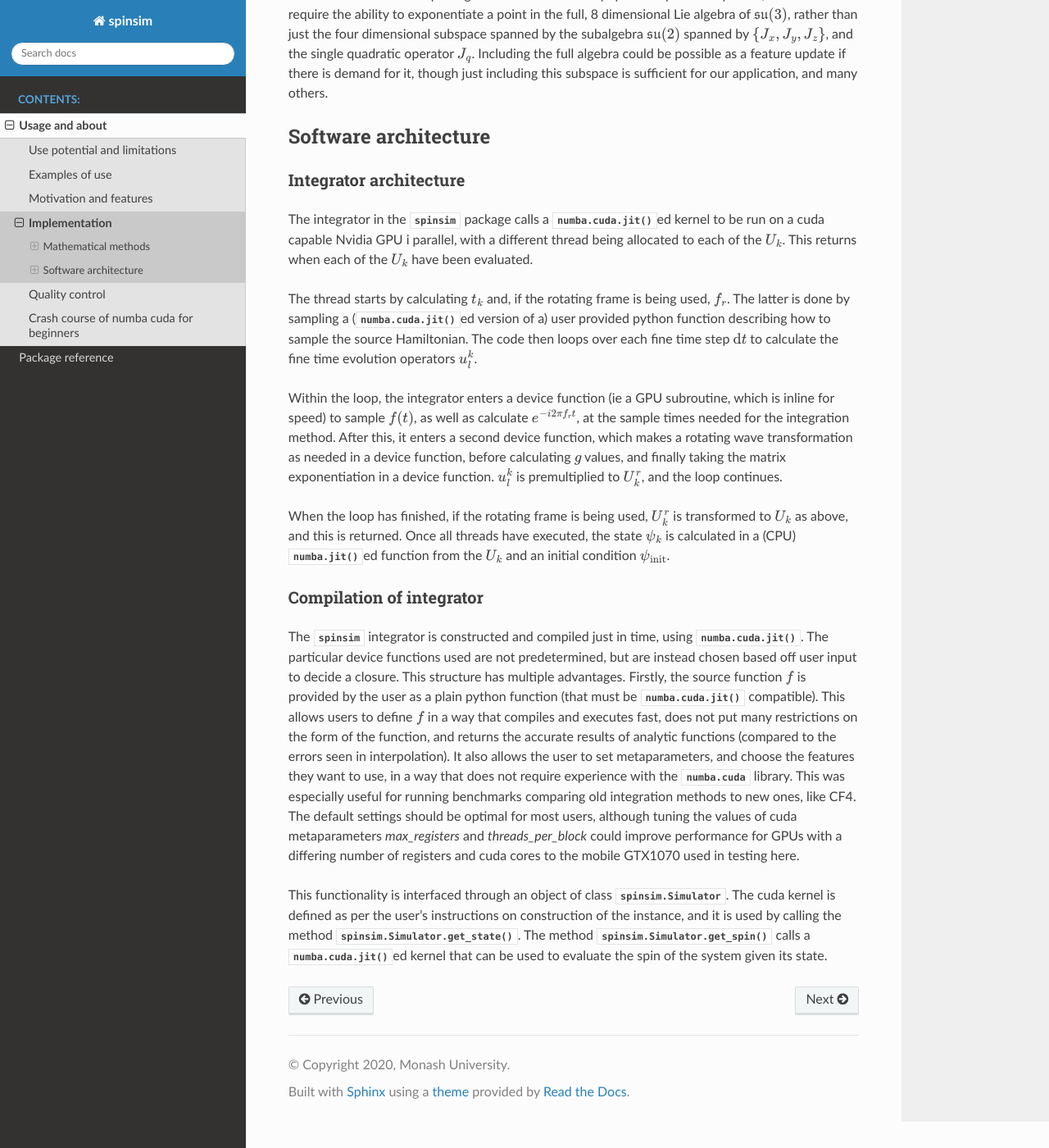
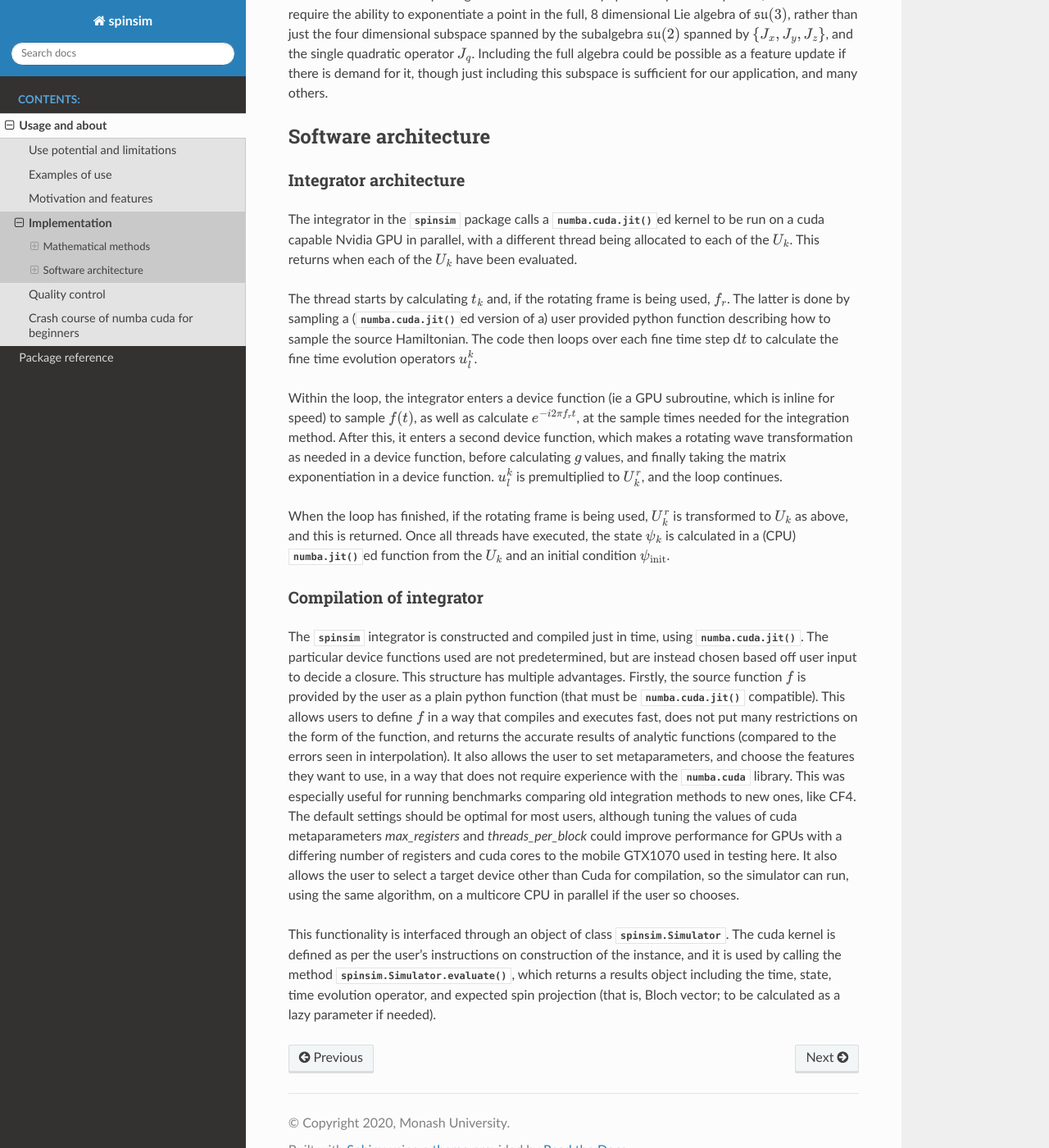
Before and after one commit to alexander-tritt-monash/spinsim, a Sphinx documentation site: the page built from docs/source/about.architecture.rst, in a window 1280 px wide and 1400 px high, scrolled down 2501 px. Shown: the whole window at 82% size. Built offline with Sphinx 7.4.7 and the Read the Docs theme 2.0.0, drawn with Linux system fonts in a browser that asks for light colours; cross-references to code outside the pages are shown as plain code; some of the changed text lies outside the part shown.

```diff
--- a/docs/source/about.architecture.rst
+++ b/docs/source/about.architecture.rst
@@ -36,7 +36,7 @@ This means that a time series for the state of the system can be evaluated by ev
 
 with :math:`\mathrm{D}t` the time step of the time series.
 
-Also importantly, while each of the :math:`\psi_k` must be evaluated sequentially, the value of the :math:`U_k` is independent of the value of any :math:`\psi_{k_0}`, or any other :math:`U_{k_0}`. This means that the time evolution operators :math:`U_k` can all be calculated in parallel. This allows :mod:`spinsim` to use GPU parallelisation on the level of time sample points, so a speed up is achieved even if a single simulation is run.
+Also importantly, while each of the :math:`\psi_k` must be evaluated sequentially, the value of the :math:`U_k` is independent of the value of any :math:`\psi_{k_0}`, or any other :math:`U_{k_0}`. This means that the time evolution operators :math:`U_k` can all be calculated in parallel, and it allows :mod:`spinsim` to use GPU parallelisation on the level of time sample points, so a speed up is achieved even if just a single simulation is run.
 
 Rotating frame
 ..............
@@ -69,7 +69,7 @@ This, (assuming that a midpoint sample is representative of the average value ov
 Magnus based integration method
 ...............................
 
-The integration method used in :mod:`spinsim` is the CF4 method from :cite:`auer_magnus_2018`. Each of the :math:`U_k` are split into products
+The integration method used in :mod:`spinsim` is the CF4 method from :cite:`auer_magnus_2018`. Each of the :math:`U_k` are split into products of time evolution operators between times separated by a smaller timestep,
 
 .. math::
     \begin{align*}
@@ -121,7 +121,7 @@ Software architecture
 Integrator architecture
 .......................
 
-The integrator in the :mod:`spinsim` package calls a :func:`numba.cuda.jit()`\ ed kernel to be run on a cuda capable Nvidia GPU i parallel, with a different thread being allocated to each of the :math:`U_k`. This returns when each of the :math:`U_k` have been evaluated.
+The integrator in the :mod:`spinsim` package calls a :func:`numba.cuda.jit()`\ ed kernel to be run on a cuda capable Nvidia GPU in parallel, with a different thread being allocated to each of the :math:`U_k`. This returns when each of the :math:`U_k` have been evaluated.
 
 The thread starts by calculating :math:`t_k` and, if the rotating frame is being used, :math:`f_r`. The latter is done by sampling a (:func:`numba.cuda.jit()`\ ed version of a) user provided python function describing how to sample the source Hamiltonian. The code then loops over each fine time step :math:`\mathrm{d}t` to calculate the fine time evolution operators :math:`u^k_l`.
 
@@ -132,6 +132,6 @@ When the loop has finished, if the rotating frame is being used, :math:`U^r_k` i
 Compilation of integrator
 .........................
 
-The :mod:`spinsim` integrator is constructed and compiled just in time, using :func:`numba.cuda.jit()`. The particular device functions used are not predetermined, but are instead chosen based off user input to decide a closure. This structure has multiple advantages. Firstly, the source function :math:`f` is provided by the user as a plain python function (that must be :func:`numba.cuda.jit()` compatible). This allows users to define :math:`f` in a way that compiles and executes fast, does not put many restrictions on the form of the function, and returns the accurate results of analytic functions (compared to the errors seen in interpolation). It also allows the user to set metaparameters, and choose the features they want to use, in a way that does not require experience with the :mod:`numba.cuda` library. This was especially useful for running benchmarks comparing old integration methods to new ones, like CF4. The default settings should be optimal for most users, although tuning the values of cuda metaparameters `max_registers` and `threads_per_block` could improve performance for GPUs with a differing number of registers and cuda cores to the mobile GTX1070 used in testing here.
+The :mod:`spinsim` integrator is constructed and compiled just in time, using :func:`numba.cuda.jit()`. The particular device functions used are not predetermined, but are instead chosen based off user input to decide a closure. This structure has multiple advantages. Firstly, the source function :math:`f` is provided by the user as a plain python function (that must be :func:`numba.cuda.jit()` compatible). This allows users to define :math:`f` in a way that compiles and executes fast, does not put many restrictions on the form of the function, and returns the accurate results of analytic functions (compared to the errors seen in interpolation). It also allows the user to set metaparameters, and choose the features they want to use, in a way that does not require experience with the :mod:`numba.cuda` library. This was especially useful for running benchmarks comparing old integration methods to new ones, like CF4. The default settings should be optimal for most users, although tuning the values of cuda metaparameters `max_registers` and `threads_per_block` could improve performance for GPUs with a differing number of registers and cuda cores to the mobile GTX1070 used in testing here. It also allows the user to select a target device other than Cuda for compilation, so the simulator can run, using the same algorithm, on a multicore CPU in parallel if the user so chooses.
 
-This functionality is interfaced through an object of class :class:`spinsim.Simulator`. The cuda kernel is defined as per the user's instructions on construction of the instance, and it is used by calling the method :func:`spinsim.Simulator.get_state()`. The method :func:`spinsim.Simulator.get_spin()` calls a :func:`numba.cuda.jit()`\ ed kernel that can be used to evaluate the spin of the system given its state.
+This functionality is interfaced through an object of class :class:`spinsim.Simulator`. The cuda kernel is defined as per the user's instructions on construction of the instance, and it is used by calling the method :func:`spinsim.Simulator.evaluate()`, which returns a results object including the time, state, time evolution operator, and expected spin projection (that is, Bloch vector; to be calculated as a lazy parameter if needed).
```
Also changed, not shown: other parts of docs/source/about.architecture.rst (+1 -1 lines), docs/source/about.motivation.rst (+5 -5 lines), docs/source/modules.rst (deleted, +0 -7 lines), gaussian_example.py (+6 -8 lines).
